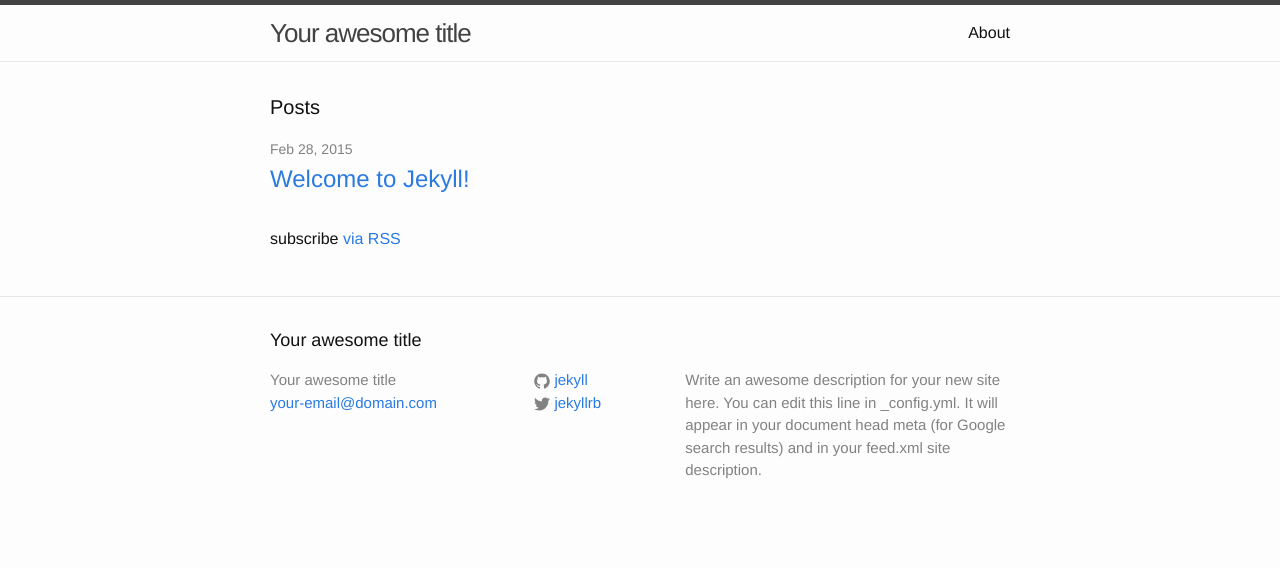
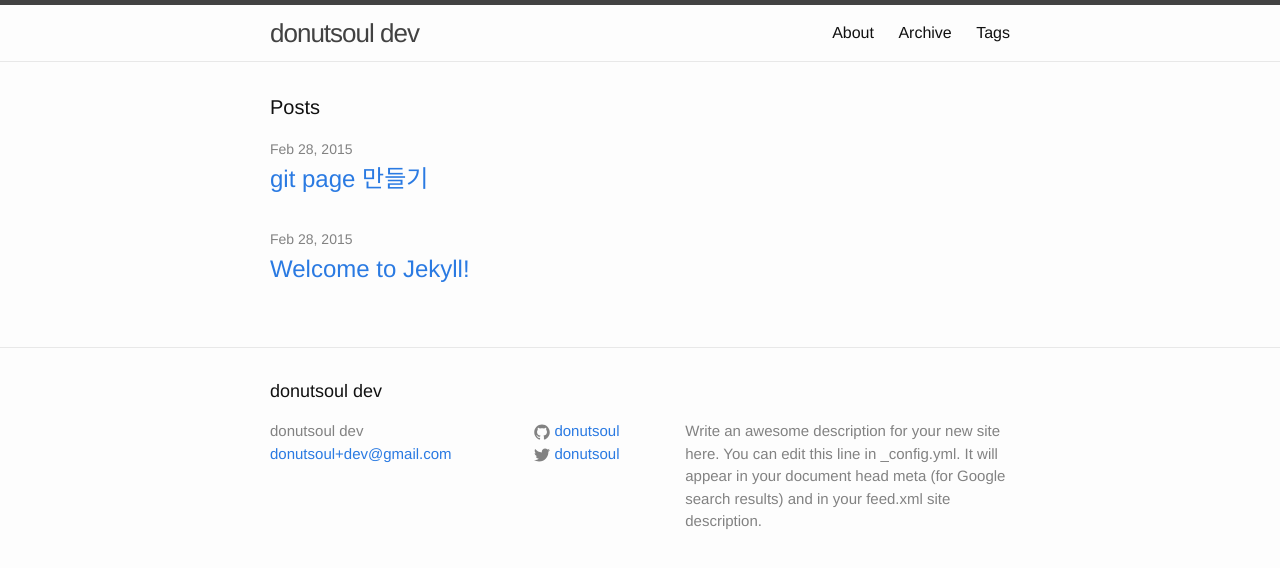
Before and after one commit to donutsoul/donutsoul.github.io, a Jekyll site: the page built from index.html, in a window 1280 px wide. Shown: the top 568 px of the page. Built offline with Jekyll 4.4.1, drawn with Linux system fonts in a browser that asks for light colours.

Commit message:
add menu - tags, archive

```diff
--- a/_config.yml
+++ b/_config.yml
@@ -1,14 +1,14 @@
 # Site settings
-title: Your awesome title
-email: your-email@domain.com
+title: donutsoul dev
+email: donutsoul+dev@gmail.com
 description: > # this means to ignore newlines until "baseurl:"
   Write an awesome description for your new site here. You can edit this
   line in _config.yml. It will appear in your document head meta (for
   Google search results) and in your feed.xml site description.
 baseurl: "" # the subpath of your site, e.g. /blog/
 url: "http://yourdomain.com" # the base hostname & protocol for your site
-twitter_username: jekyllrb
-github_username:  jekyll
+twitter_username: donutsoul
+github_username:  donutsoul
 
 # Build settings
 markdown: kramdown
--- a/_layouts/post.html
+++ b/_layouts/post.html
@@ -5,7 +5,7 @@ layout: default
 
   <header class="post-header">
     <h1 class="post-title">{{ page.title }}</h1>
-    <p class="post-meta">{{ page.date | date: "%b %-d, %Y" }}{% if page.author %} • {{ page.author }}{% endif %}{% if page.meta %} • {{ page.meta }}{% endif %}</p>
+    <p class="post-meta">{{ page.date | date: "%b %-d, %Y  %H:%M" }}{% if page.author %} • {{ page.author }}{% endif %}{% if page.meta %} • {{ page.meta }}{% endif %}</p>
   </header>
 
   <article class="post-content">
--- a/index.html
+++ b/index.html
@@ -18,6 +18,8 @@ layout: default
     {% endfor %}
   </ul>
 
+<!--
   <p class="rss-subscribe">subscribe <a href="{{ "/feed.xml" | prepend: site.baseurl }}">via RSS</a></p>
+ -->
 
 </div>
```
Also changed, not shown: _posts/2015-02-28-test-article.markdown (added, +49 -0 lines), archive.md (added, +20 -0 lines), tags.md (added, +18 -0 lines), 1 other file.
